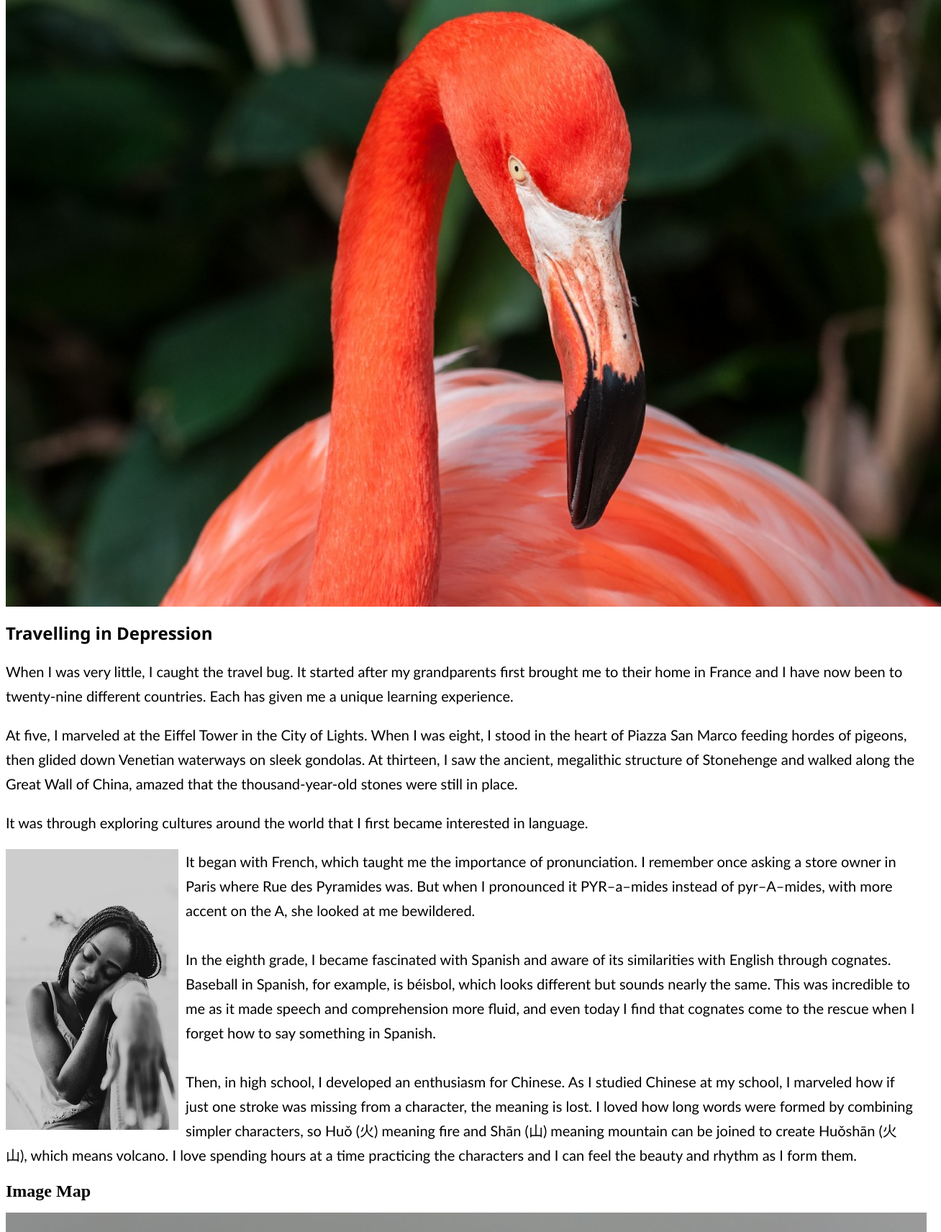
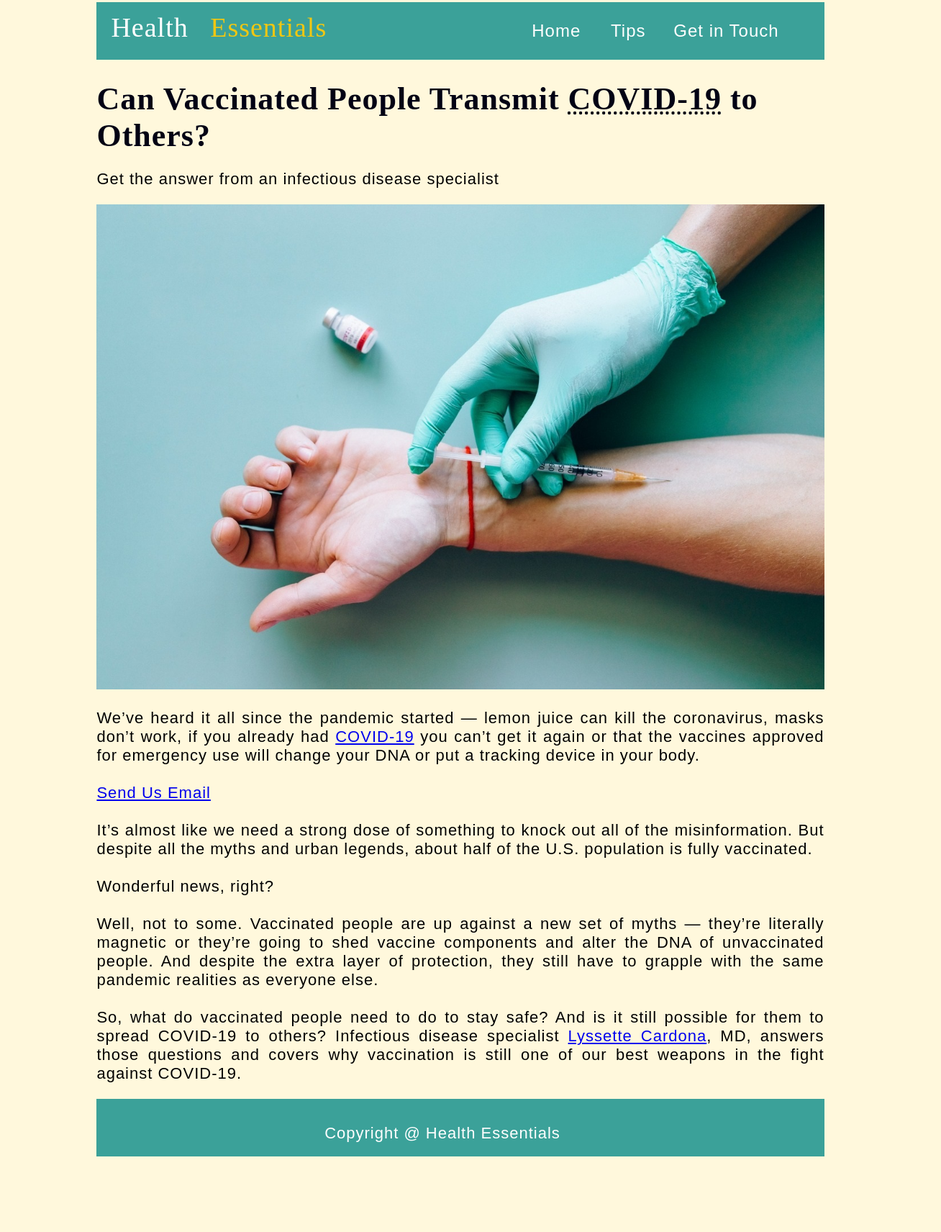
Before and after one commit to donyenwrehART/Art277, a plain HTML site: page index.html in a window 1280 px wide. Shown: the part 28-1740 px from the top of the page at 72% size, 1308 px wide, since content can reach past the window. After the commit the page ends 1666 px from the top, so only its background shows below. Drawn offline with Linux system fonts and the light colour scheme.

Commit message:
Add files via upload

```diff
--- a/index.html
+++ b/index.html
@@ -4,107 +4,64 @@
     <meta charset="UTF-8" />
     <meta http-equiv="X-UA-Compatible" content="IE=edge" />
     <meta name="viewport" content="width=device-width, initial-scale=1.0" />
-    <meta name="author" content="Prince M. Wreh ID # 5879 Starz University" />
-    <title>Assignment #4: Travelling in Depression</title>
-    <link rel="stylesheet" href="Assign4.css" />
+    <meta name="description" content="HTML & CSS Home Exercise" />
+    <meta name="author" content="Prince M. Wreh ID # 5879">
+    <link rel="stylesheet" href="stylesheet.css" />
+    <title>Assignment #6</title>
+
   </head>
   <body>
-    <!--Beginning a picture Element-->
-    <picture>
-      <source srcset="bird-quarter.jpg" media="(min-width: 400px)" />
-      <source srcset="bird-half.jpg" media="(min-width: 750px)" />
-      <source srcset="bird.jpg" media="(min-width: 1000px)" />
-      <img src="bird.jpg" alt="This is a large bird" width="1300px" />
-    </picture>
-    <!--Picture Element ends-->
-    <br />
-    <h1><strong>Travelling in Depression</strong></h1>
+    <br>
+    <div class="container">
+      <header>
+      <nav>
+        <span> Health <span class="logo"> Essentials </span></span>
+        <a href="getintouch.html">Get in Touch</a>
+        <a href="tips.html">Tips</a>
+        <a href="#">Home</a>
+      </nav>
+    </header>
 
-    <p>
-      When I was very little, I caught the travel bug. It started after my
-      grandparents first brought me to their home in France and I have now been
-      to twenty-nine different countries. Each has given me a unique learning
-      experience.
-    </p>
-    <p>
-      At five, I marveled at the Eiffel Tower in the City of Lights. When I was
-      eight, I stood in the heart of Piazza San Marco feeding hordes of pigeons,
-      then glided down Venetian waterways on sleek gondolas. At thirteen, I saw
-      the ancient, megalithic structure of Stonehenge and walked along the Great
-      Wall of China, amazed that the thousand-year-old stones were still in
-      place.
-    </p>
-    <p>
-      It was through exploring cultures around the world that I first became
-      interested in language.
-    </p>
-    <!--Wrapped text around the girls photos; not totally complete-->
-    <p>
-      <img src="girl.jpeg" alt="This is a greyscale picture of a girl" />
-      It began with French, which taught me the importance of pronunciation. I
-      remember once asking a store owner in Paris where Rue des Pyramides was.
-      But when I pronounced it PYR–a–mides instead of pyr–A–mides, with more
-      accent on the A, she looked at me bewildered.
-      <br />
-      <br />
-      In the eighth grade, I became fascinated with Spanish and aware of its
-      similarities with English through cognates. Baseball in Spanish, for
-      example, is béisbol, which looks different but sounds nearly the same.
-      This was incredible to me as it made speech and comprehension more fluid,
-      and even today I find that cognates come to the rescue when I forget how
-      to say something in Spanish.
-      <br />
-      <br />
-      Then, in high school, I developed an enthusiasm for Chinese. As I studied
-      Chinese at my school, I marveled how if just one stroke was missing from a
-      character, the meaning is lost. I loved how long words were formed by
-      combining simpler characters, so Huǒ (火) meaning fire and Shān (山)
-      meaning mountain can be joined to create Huǒshān (火山), which means
-      volcano. I love spending hours at a time practicing the characters and I
-      can feel the beauty and rhythm as I form them.
-    </p>
+      <h1>Can Vaccinated People Transmit <abbr title="Corona Virus Disease 2019"> COVID-19</abbr> to Others?</h1>
 
-    <h1 style="font-size: 24px; font-family: 'Times New Roman', Times, serif">
-      <strong> Image Map</strong>
-    </h1>
-    <!--Starting an image map-->
-    <img src="LAPTOP.jpg" alt="This is a Laptop" usemap="#office" />
-    <map name="office">
-      <area
-        shape="poly"
-        coords="123,437,260,422,376,440,320,623,178,623"
-        href="https://www.coffeecompany.com.au"
-        alt=""
-        target="_blank"
-      />
-      <area
-        shape="poly"
-        coords="943,129,1215,177,899,761,235,780,83,635,675,620"
-        href="https://www.starzit.com"
-        alt=""
-        target="_blank"
-      />
-      <area
-        shape="poly"
-        coords="530,605,530,430,633,422,514,233,710,176,850,294,675,619,610,620"
-        href="https://www.realflowers.co.uk"
-        alt=""
-        target="_blank"
-      />
-      <area
-        shape="poly"
-        coords="994,756,1186,787,901,849,694,811"
-        href="https://www.tecno-mobile.com"
-        alt=""
-        target="_blank"
-      />
-      <area
-        shape="poly"
-        coords="1278,689,1194,688,1156,697,1156,720,1199,735,1278,739"
-        href="https://www.livescore.com"
-        alt=""
-        target="_blank"
-      />
-    </map>
+     <p> Get the answer from an infectious disease specialist</p>
+     <img src="vaccine.jpg" alt="Syringe">
+      <p>
+
+        We’ve heard it all since the pandemic started — lemon juice can kill the coronavirus, masks don’t work, if you already had <a href="www.covid19.com"> COVID-19</a> you can’t get it again or that the vaccines approved for emergency use will change your DNA or put a tracking device in your body.
+
+        <br>
+        <br>
+
+       <a href="mailto:donyenwreh@gmail.com"> Send Us Email </a>
+
+        <br>
+        <br>
+        It’s almost like we need a strong dose of something to knock out all of the misinformation. But despite all the myths and urban legends, about half of the U.S. population is fully vaccinated.
+
+        <br>
+        <br>
+
+        Wonderful news, right?
+        <br>
+        <br>
+
+        Well, not to some. Vaccinated people are up against a new set of myths — they’re literally magnetic or they’re going to shed vaccine components and alter the DNA of unvaccinated people. And despite the extra layer of protection, they still have to grapple with the same pandemic realities as everyone else.
+
+        <br>
+        <br>
+
+        So, what do vaccinated people need to do to stay safe? And is it still possible for them to spread COVID-19 to others? Infectious disease specialist <a href="www.webmedical.com"> Lyssette Cardona</a>, MD, answers those questions and covers why vaccination is still one of our best weapons in the fight against COVID-19.
+
+      </p>
+
+            </div>
+      <div>
+        <nav class="container">
+          <p> Copyright @ Health Essentials </p>
+        </nav>
+      </div>
+      <br>
+    </div>
   </body>
 </html>
```
